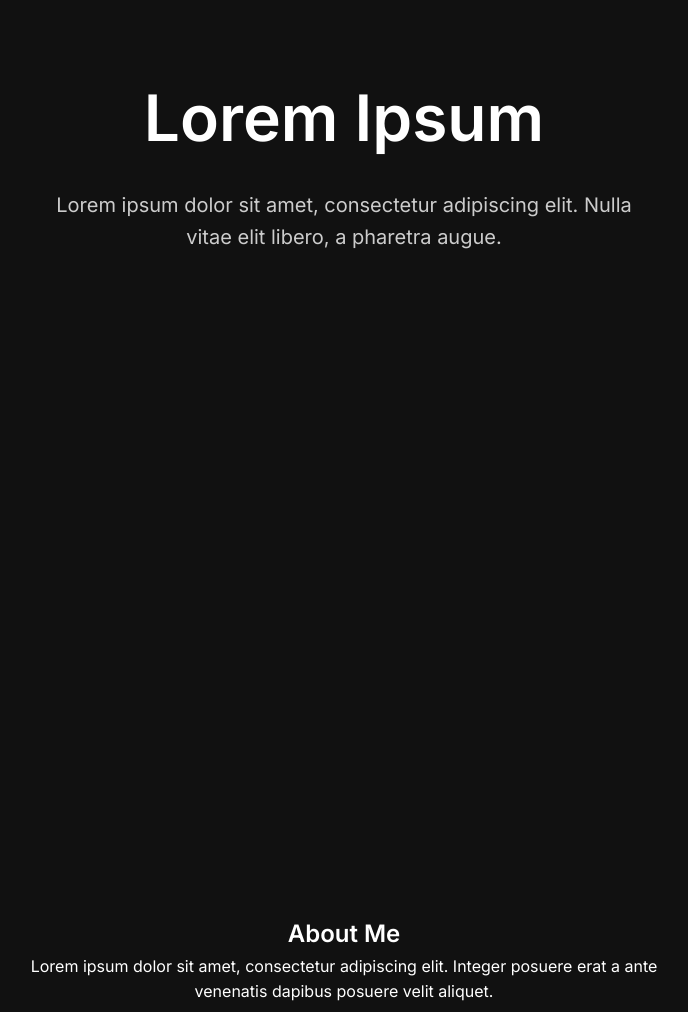
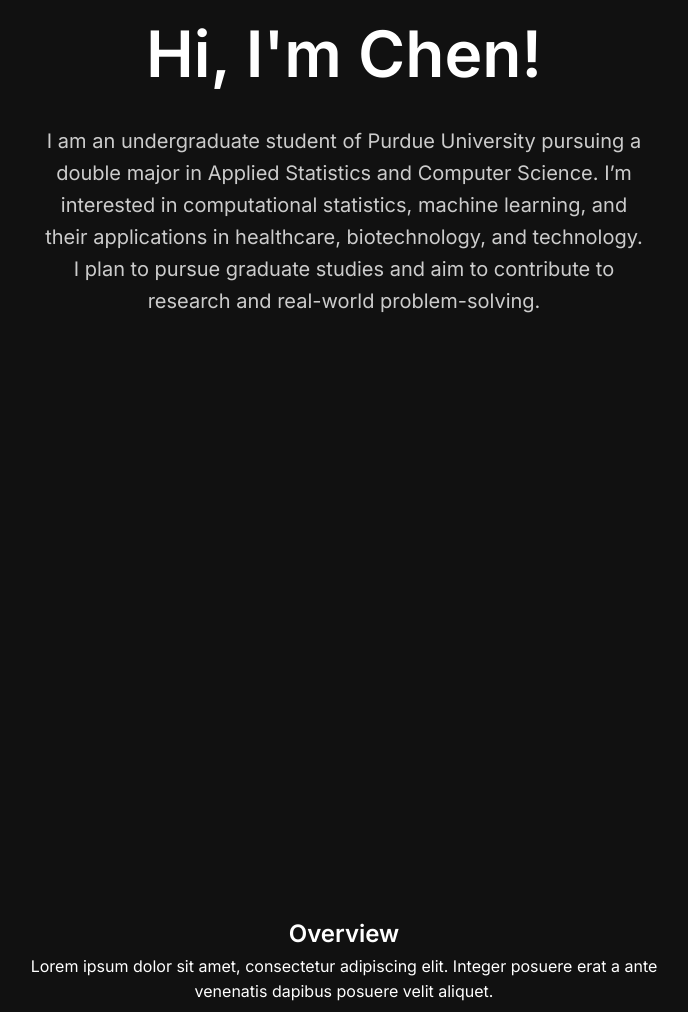
Before and after one commit to chenyang4278/chenyang4278.github.io, a plain HTML site: page index.html in a window 1280 px wide. Shown: the part 240-1252 px from the top of the page, without its empty margins (296-984 px from the left). Drawn offline with Linux system fonts and the light colour scheme.

Commit message:
should be good but fill in overview and experiences and projects

```diff
--- a/index.html
+++ b/index.html
@@ -98,12 +98,12 @@
     </nav>
     <section id="about" class="section hero">
         <div>
-            <h1>Lorem Ipsum</h1>
-            <p>Lorem ipsum dolor sit amet, consectetur adipiscing elit. Nulla vitae elit libero, a pharetra augue.</p>
+            <h1>Hi, I'm Chen!</h1>
+            <p>I am an undergraduate student of Purdue University pursuing a double major in Applied Statistics and Computer Science. I’m interested in computational statistics, machine learning, and their applications in healthcare, biotechnology, and technology. I plan to pursue graduate studies and aim to contribute to research and real-world problem-solving.</p>
         </div>
     </section>
     <section id="about" class="section about">
-        <h2>About Me</h2>
+        <h2>Overview</h2>
         <p>Lorem ipsum dolor sit amet, consectetur adipiscing elit. Integer posuere erat a ante venenatis dapibus posuere velit aliquet.</p>
     </section>
     <section id="experience" class="section experience">
@@ -134,8 +134,8 @@
     </section>
     <section id="contact" class="section contact">
         <h2>Contact Me</h2>
-        <p>Email: <a href="mailto:lorem@example.com">lorem@example.com</a></p>
-        <p>GitHub: <a href="#">github.com/loremipsum</a></p>
+        <p>Email: <a href="mailto:chenyang4278@gmail.com">chenyang4278@gmail.com.com</a></p>
+        <p>GitHub: <a href="#">github.com/chenyang4278</a></p>
     </section>
 </body>
 </html>
```
